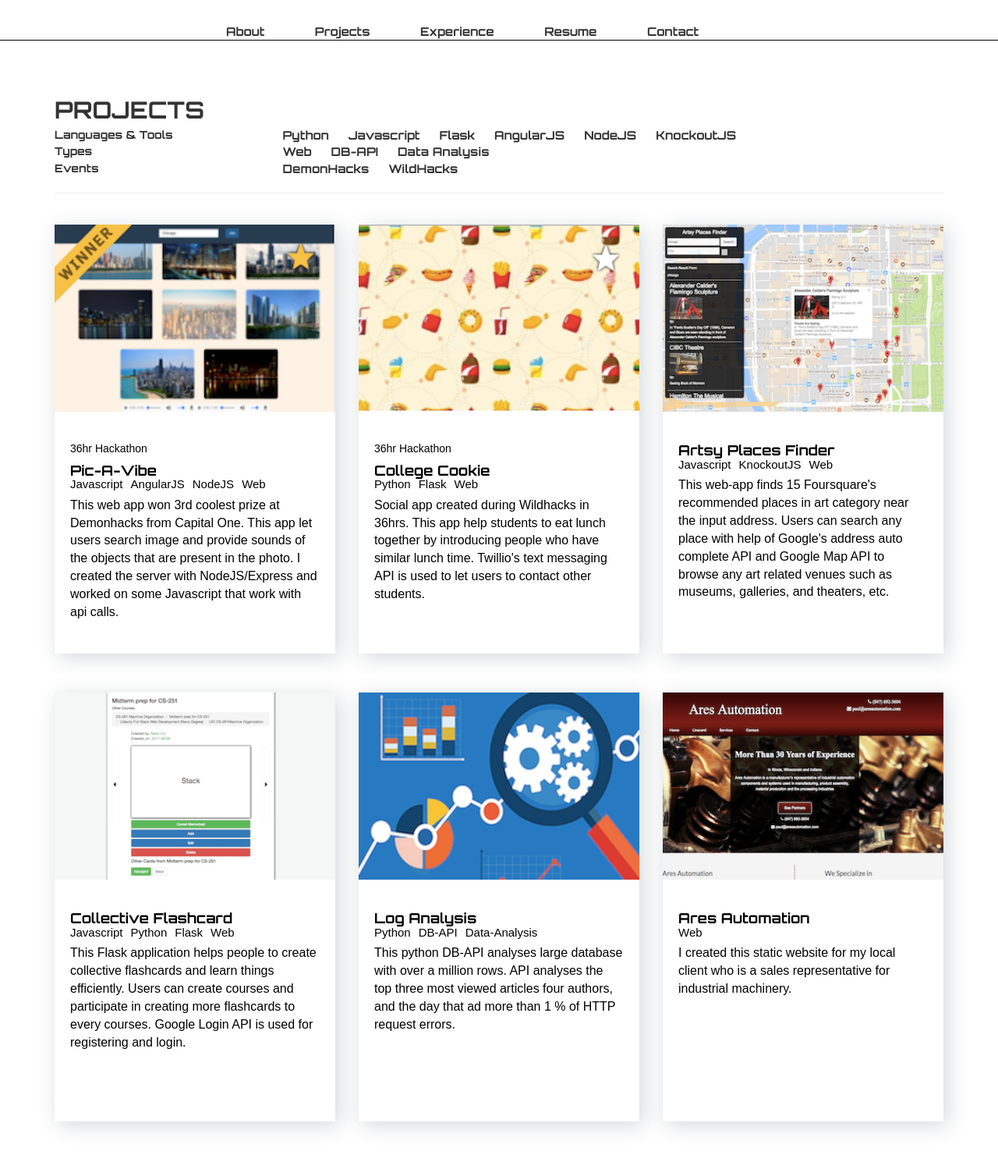
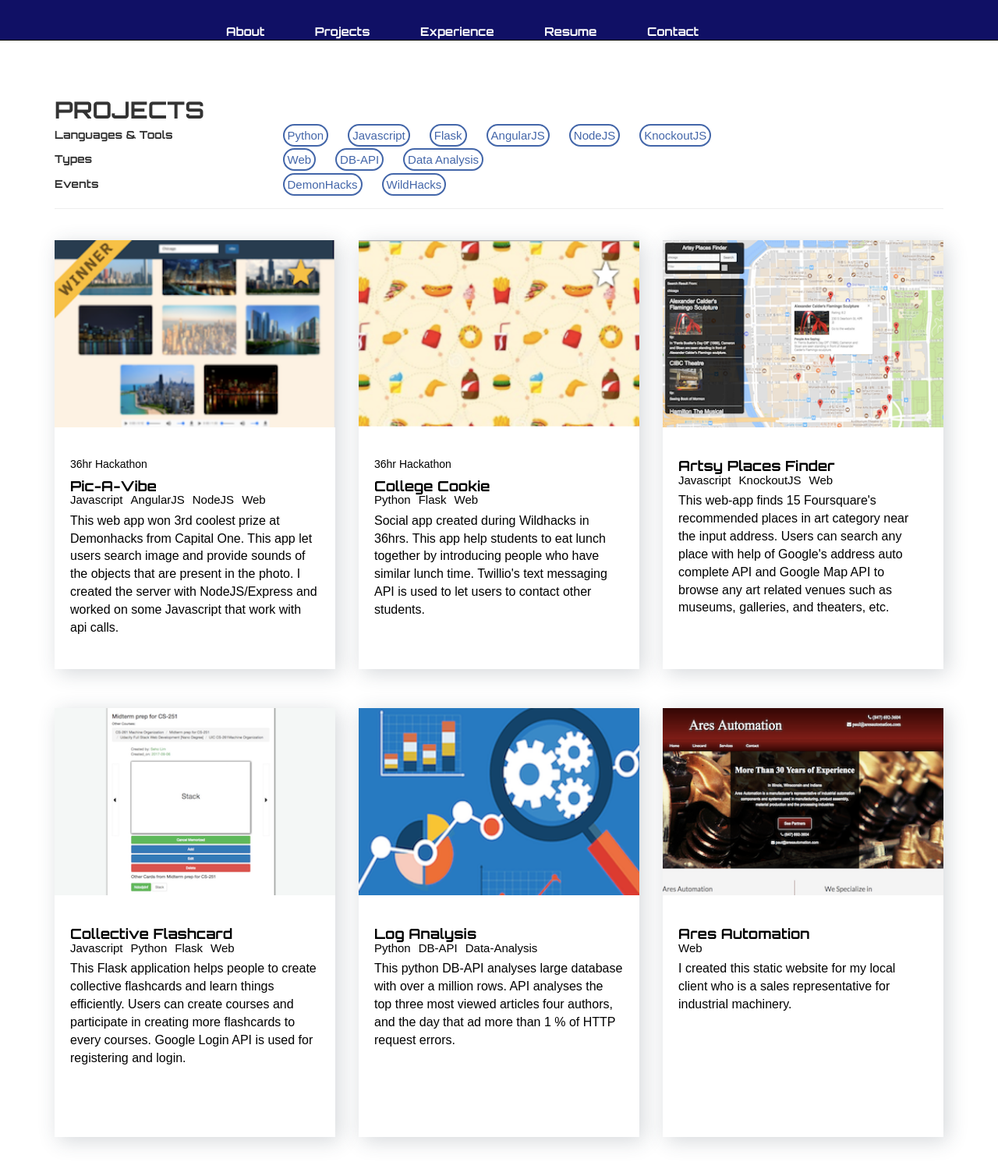
Before and after one commit to sonamoo/myPortfolio, a PHP site: page /main.html in a window 1280 px wide. Shown: the whole page at 78% size. Before the commit the page ends 1450 px from the top, so only its background shows below. Run offline with PHP 8.4, Linux system fonts and the light colour scheme; some libraries are stand-ins or nearby versions.

Commit message:
finished the project summary, team, team links. Now doing some css to decorate the main.html

```diff
--- a/css/main.css
+++ b/css/main.css
@@ -4,7 +4,6 @@ body{
 }
 
 a {
-    text-decoration: none;
     color: black;
 }
 
@@ -20,13 +19,18 @@ a {
 #header-wrapper {
     position: fixed;
     top: 0;
+
     z-index: 10;
     width: 100%;
     padding-top: 30px;
+    background-color: #101065;
     font-size: 15px;
     min-height: 30px;
-    background-color: white;
     border-bottom: black solid 1px;
+}
+
+#header-wrapper a {
+    color: white;
 }
 
 #header-contents-wrapper {
@@ -89,13 +93,23 @@ a {
 }
 
 .filter-contents {
+    color: #4366a9;
+    font-size: 15px;
+    font-family: sans-serif;
+    margin-right: 25px;
+    cursor:pointer;
+    border: 2px solid #4366a9;
+    padding: 4px;
+    border-radius: 20px;
+}
 
-    font-size: 15px;
-    margin-right: 25px;
-    /*
-    This is for the later use.
-     cursor:pointer;
-     */
+.filter-contents:hover {
+    color:white;
+    background-color:#3d9970;
+}
+
+.filter-row {
+    margin-bottom:10px;
 }
 
 #project-filter-wrapper {
@@ -104,7 +118,8 @@ a {
 }
 
 .active-filter {
-    color: red;
+    color: black;
+    background-color: #3d9970;
 }
 
 .proj-link-tag {
--- a/main.html
+++ b/main.html
@@ -7,7 +7,7 @@
     <meta name="viewport" content="width=device-width, initial-scale=1, shrink-to-fit=no">
     <title>Seho Lim</title>
     <link rel="stylesheet" href="css/bootstrap.min.css">
-    <link href="https://fonts.googleapis.com/css?family=Lato|Orbitron:700|Source+Sans+Pro" rel="stylesheet">
+    <link href="https://fonts.googleapis.com/css?family=Raleway:300|Lato|Orbitron:700|Source+Sans+Pro" rel="stylesheet">
     <link rel="stylesheet" href="css/ui-bootstrap-csp.css">
     <link rel="stylesheet" href="css/main.css">
     <link rel="stylesheet" href="css/modal.css">
@@ -16,7 +16,6 @@
     <script src="js/angular.min.js"></script>
     <script src="js/angular-animate.min.js"></script>
     <script src="js/angular-touch.min.js"></script>
-
 
     <script src="js/ui-bootstrap.js"></script>
 
@@ -30,11 +29,11 @@
             <div class="container-fluid">
                 <div class="row">
                     <div id="header-contents-wrapper">
-                        <span class="header-contents">About</span>
-                        <span class="header-contents">Projects</span>
-                        <span class="header-contents">Experience</span>
-                        <span class="header-contents">Resume</span>
-                        <span class="header-contents">Contact</span>
+                        <a href="profile.html" class="header-contents">About</a>
+                        <a class="header-contents">Projects</a>
+                        <a class="header-contents">Experience</a>
+                        <a class="header-contents">Resume</a>
+                        <a class="header-contents">Contact</a>
                     </div>
                 </div>
             </div>
@@ -47,15 +46,15 @@
             </div>
 
             <!---------------------------------Projects Filter-------------------------------->
-            <div class="row">
+            <div class="row filter-row">
                 <div class="col-md-3">Languages & Tools</div>
                 <div class="col-md-9"><span class="filter-contents" data-ng-repeat="a in languages" ng-click="langFilter(a.lang, $index); searchProjectsByKeywords()" ng-class="{'active-filter': languages[$index].filter}" >{{a.lang}}</span></div>
             </div>
-            <div class="row">
+            <div class="row filter-row">
                 <div class="col-md-3">Types</div>
                 <div class="col-md-9"><span class="filter-contents" data-ng-repeat="t in types" ng-click="typeFilter(t.type, $index); searchProjectsByKeywords()" ng-class="{'active-filter': types[$index].filter}">{{t.type}}</span></div>
             </div>
-            <div class="row">
+            <div class="row filter-row">
                 <div class="col-md-3">Events</div>
                 <div class="col-md-9"><span class="filter-contents" data-ng-repeat="e in events" ng-click="eventFilter(e.event, $index); searchProjectsByKeywords()" ng-class="{'active-filter': events[$index].filter}">{{e.event}}</span></div>
             </div>
--- a/profile.html
+++ b/profile.html
@@ -25,7 +25,7 @@
                 </div>
                 <div id="profile-buttons-wrapper">
 
-                    <a href="#" class="a-button">PROJECTS & EXPERIENCES</a>
+                    <a href="main.html" class="a-button">PROJECTS & EXPERIENCES</a>
                     <a href="Resume_SehoLim.pdf" class="a-button">RESUME</a>
                 </div>
                 <div id="social-buttons-wrapper">
```
Also changed, not shown: css/modal.css (+34 -3 lines), js/main.js (+24 -4 lines), project-modal.html (+14 -10 lines), css/profile.css (line endings or trailing spaces).
